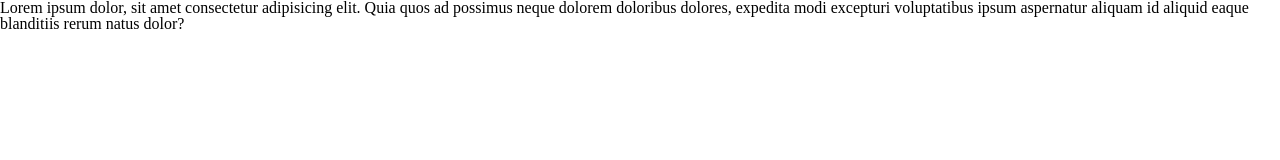
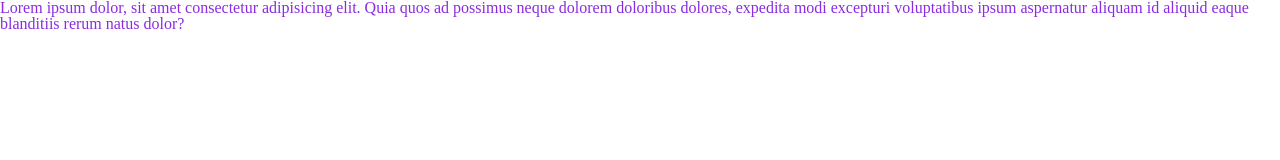
Before and after one commit to rvijaykr10/portfolio, a website: page src/index.html in a window 1280 px wide. Drawn offline with Linux system fonts and the light colour scheme.

Commit message:
src folder added

```diff
--- a/package.json
+++ b/package.json
@@ -5,8 +5,8 @@
   "main": "index.html",
   "scripts": {
     "prebuild": "mkdir -p dist",
-    "build-html": "html-minifier-terser index.html --collapse-whitespace --output=dist/index.html",
-    "build-css": "cleancss -o dist/styles.css styles.css",
+    "build-html": "html-minifier-terser src/index.html --collapse-whitespace --output=dist/index.html",
+    "build-css": "cleancss -o dist/styles.css src/styles.css",
     "build": "npm run prebuild && npm run build-html && npm run build-css"
   },
   "keywords": [],
--- a/styles.css
+++ b/src/styles.css
@@ -122,3 +122,7 @@ table {
   border-collapse: collapse;
   border-spacing: 0;
 }
+
+p {
+  color: blueviolet;
+}
```
Also changed, not shown: src/index.html (renamed from index.html).
